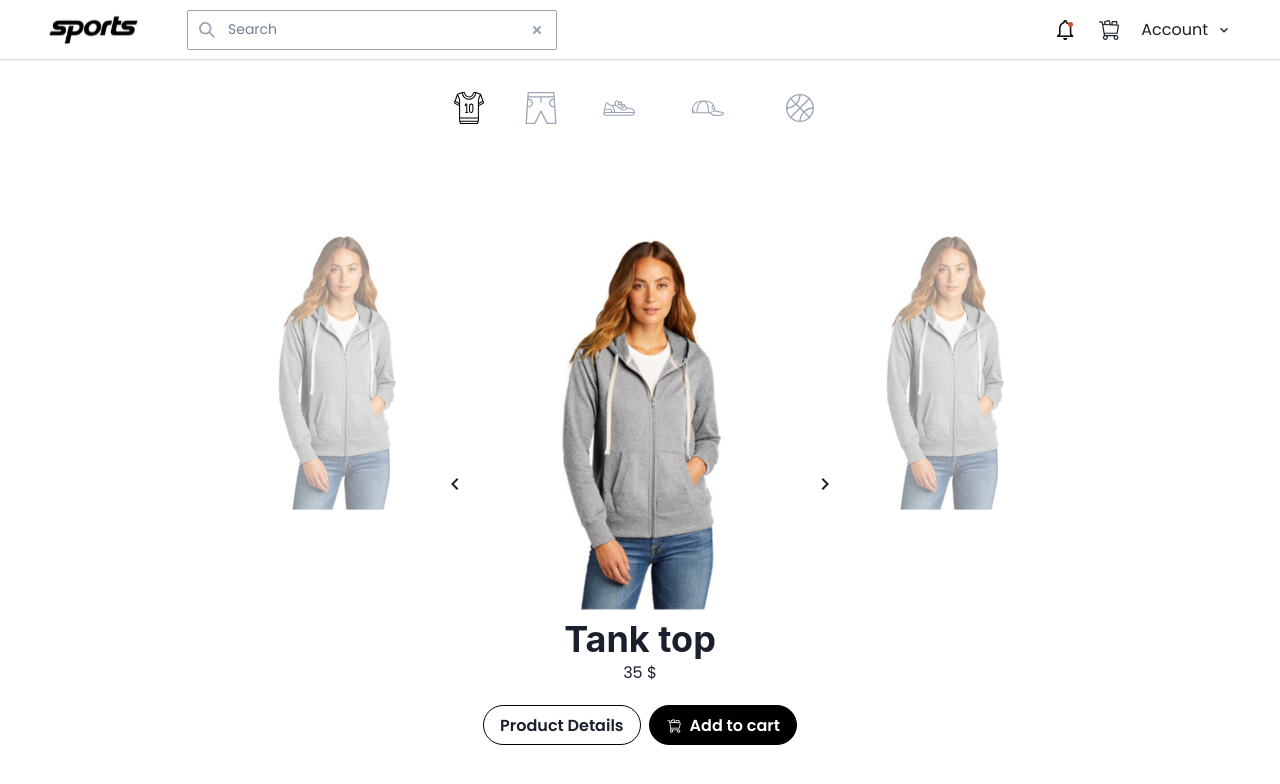
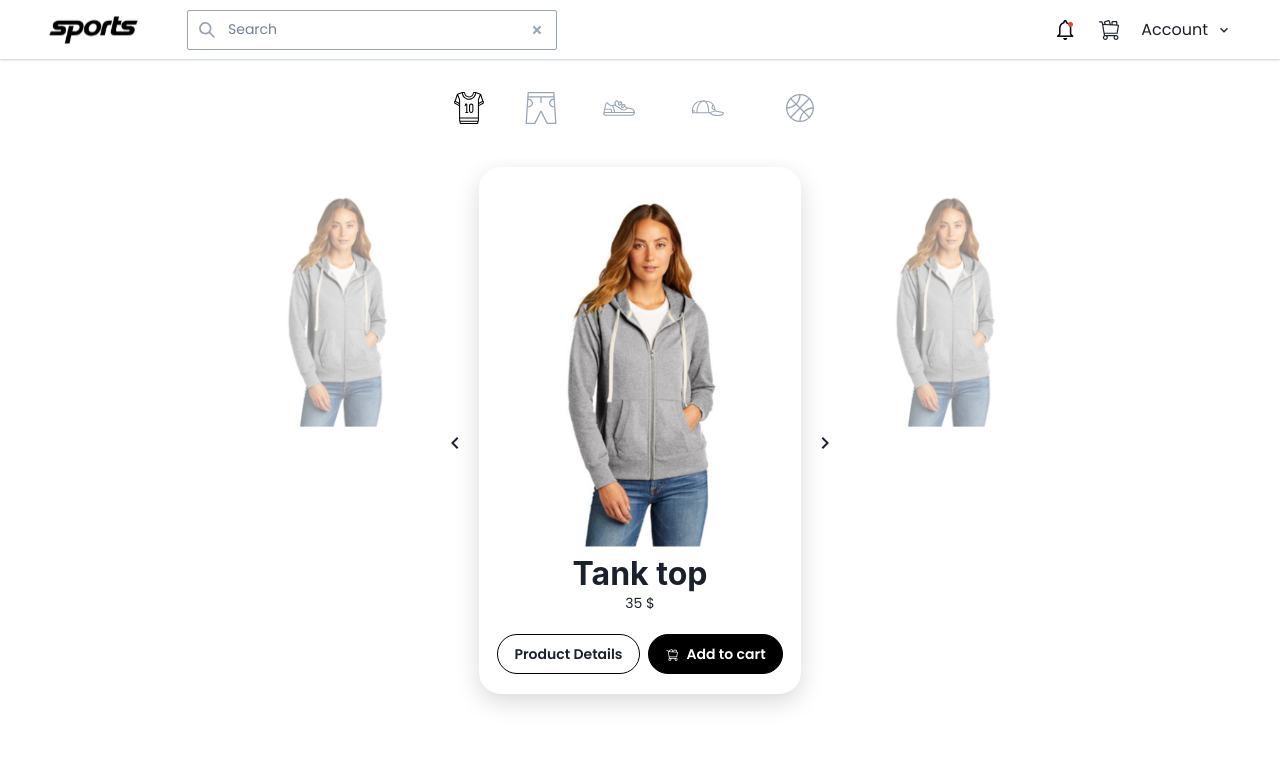
Before and after one commit to QuadieZ/hackathon-design-b, a React (Create React App) app: page / in a window 1280 px wide. Shown: the top 784 px of the page. Built offline with nearby package versions, Linux system fonts and the light colour scheme.

Commit message:
feat: style

```diff
--- a/src/component/Topbar/TopBar.tsx
+++ b/src/component/Topbar/TopBar.tsx
@@ -39,6 +39,7 @@ const IconBox = (props: IIconBoxProps) => {
       display="flex"
       flexDir="column"
       alignItems="center"
+      cursor="pointer"
     >
       <Icon color={isActive ? "black" : hovered ? "#42BF77" : "#98A3B3"} />
       <Text
--- a/src/component/add-to-cart-button/AddToCartButton.tsx
+++ b/src/component/add-to-cart-button/AddToCartButton.tsx
@@ -37,6 +37,7 @@ const AddToCartButton = () => {
         borderRadius="25px"
         bgColor="black"
         color="white"
+        fontSize="14px"
         border="1px solid black"
         size="md"
         variants={containerVariant}
--- a/src/component/product/Product.tsx
+++ b/src/component/product/Product.tsx
@@ -11,7 +11,7 @@ const sizingAnimation = (isActive?: boolean) => {
   return isActive
     ? {
         width: "322px",
-        height: "100%",
+        height: "10%",
       }
     : {
         width: 255,
@@ -29,16 +29,18 @@ const Product: FC<ProductProps> = (props) => {
       justifyContent="center"
       alignItems="center"
       borderRadius="22px"
+      boxShadow={isActive ? "0px 8px 24px rgba(0, 0, 0, 0.15)" : "0"}
       animate={sizingAnimation(isActive)}
       initial={false}
-      p={8}
+      px={8}
+      py={5}
+      mt="-3vh"
     >
       <Image
         as={motion.img}
         src={`${process.env.PUBLIC_URL}/images/product/hooddy-gray.png`}
         alt="productImage"
-        h="100%"
-        minH={isActive ? "387px" : "287px"}
+        h={isActive ? "45vh" : "30vh"}
         objectFit="contain"
       />
       {isActive && (
@@ -49,14 +51,15 @@ const Product: FC<ProductProps> = (props) => {
             alignItems="center"
             m={2}
           >
-            <Heading>Tank top</Heading>
-            <Text>35 $</Text>
+            <Heading fontSize="32px">Tank top</Heading>
+            <Text fontSize="14px">35 $</Text>
           </Flex>
           <Flex gap={2}>
             <Button
               borderRadius="25px"
               bgColor="transparent"
               border="1px solid black"
+              fontSize="14px"
             >
               Product Details
             </Button>
```
